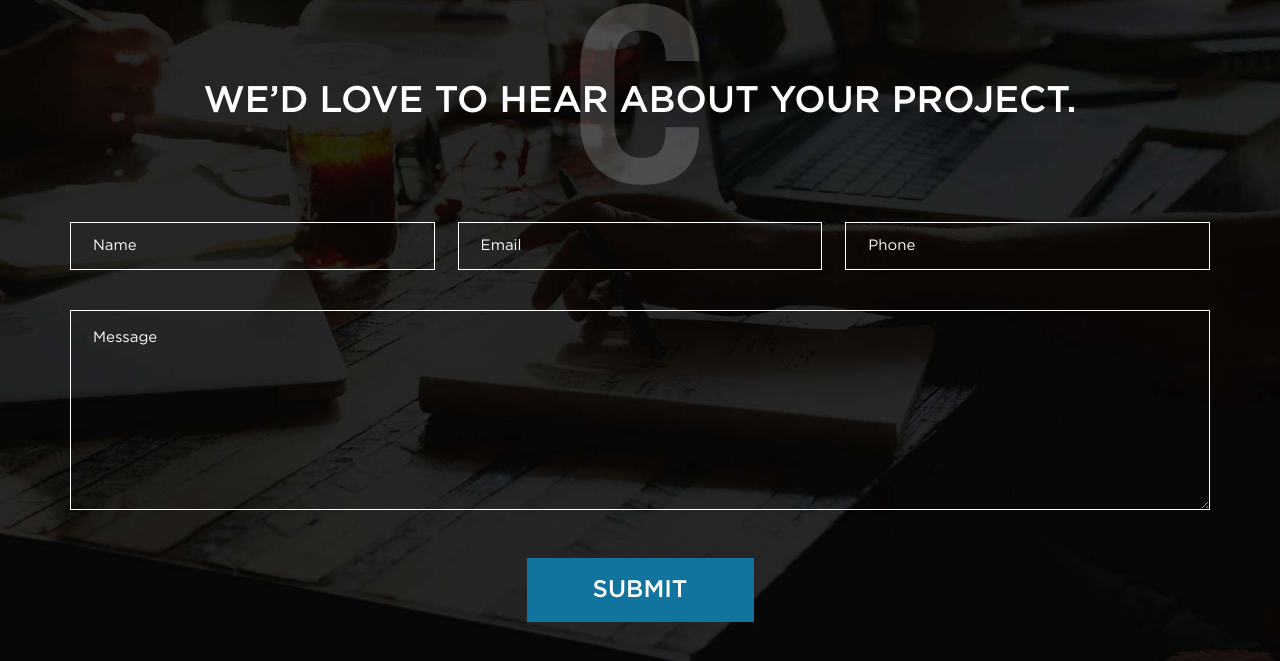
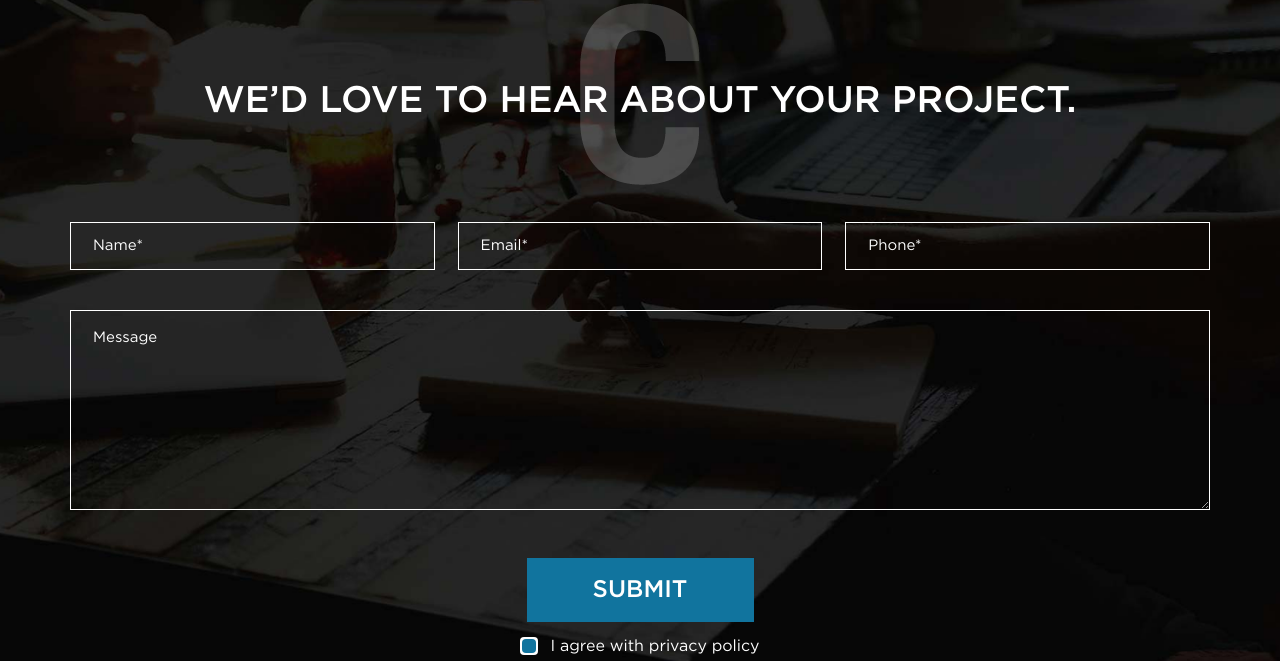
Before and after one commit to Chepotle/Digital-Agency, a plain HTML site: page index.html in a window 1280 px wide. Shown: the part 5785-6446 px from the top of the page. Drawn offline with nearby package versions, Linux system fonts and the light colour scheme; grey boxes are pictures that could not be loaded; files whose address does not match are found by name.

Commit message:
добавил чекбокс

```diff
--- a/index.html
+++ b/index.html
@@ -362,13 +362,19 @@
                 <h3 class="form_title">We’d love to hear about your project.</h3>
                 <form class="form_block" id="form">
                     <div class="form_item">
-                        <input type="text" name="" id="" class="form_name _req" placeholder="Name">
-                        <input type="text" name="" id="" class="form_email _req _email" placeholder="Email">
-                        <input type="text" name="" id="" class="form_phone _req" placeholder="Phone">
+                        <input type="text" required id="name" class="form_name _req" placeholder="Name*">
+                        <input type="text" required id="email" class="form_email _req _email" placeholder="Email*">
+                        <input type="text" required id="phone" class="form_phone _req" placeholder="Phone*">
                     </div>
                     <textarea name="" id="" cols="30" rows="10" class="form_message" placeholder="Message"></textarea>
                     <div class="form_button">
-                        <button class="form_submit">SUBMIT</button>
+                        <button type="submit" class="form_submit">SUBMIT</button>
+                    </div>
+                    <div class="form_checkbox">
+                        <input type="checkbox" checked id="check">
+                        <label for="check">
+                            <span>I agree with privacy policy</span>
+                        </label>
                     </div>
                 </form>
             </div>
@@ -387,6 +393,7 @@
     <script src="js//animations.js"></script>
     <script src="js//scroll.js"></script>
     <script src="js//burger.js"></script>
+    <script src="js//form.js"></script>
 </body>
 
 </html>
--- a/js/form.js
+++ b/js/form.js
@@ -23,7 +23,15 @@ document.addEventListener('DOMContentLoaded', function () {
         if (input.classList.contains('_email')) {
             if (emailTest(input)) {
                 formAddError(input);
-                error++
+                error++;
+            }
+        } else if (input.getAttribute('type') === 'checkbox' && input.checked === false) {
+            formAddError(input);
+            error++;
+        } else {
+            if (input.value === '') {
+                formAddError(input);
+                erorr++;
             }
         }
     }
--- a/scss/style.scss
+++ b/scss/style.scss
@@ -838,6 +838,73 @@ main {
     display: block;
 }
 
+.form {
+    &_item ._error {
+        box-shadow: 0 0 15px red;
+    }
+    &_checkbox{
+        display: flex;
+        align-items: center;
+        justify-content: center;
+        margin-top: 15px;
+        input {
+            display: none;
+            &:checked + label::after {
+                transform: scale(1);
+                -webkit-transform: scale(1);
+                -moz-transform: scale(1);
+                -ms-transform: scale(1);
+                -o-transform: scale(1);
+            }
+        }
+        label {
+            display: inline-flex;
+            align-items: center;
+            position: relative;
+            cursor: pointer;
+            font-size: 16px;
+            font-family: 'Gotham-Book';
+            span {
+                color: #fff;
+            }
+            &::before {
+                content: '';
+                width: 18px;
+                height: 18px;
+                background-color: #fff;
+                border-radius: 4px;
+                -webkit-border-radius: 4px;
+                -moz-border-radius: 4px;
+                -ms-border-radius: 4px;
+                -o-border-radius: 4px;
+                margin-right: 12px;
+            }
+            &::after {
+                content: '';
+                position: absolute;
+                top: 2px;
+                left: 2px;
+                height: 14px;
+                width: 14px;
+                background-color: #11749e;
+                border-radius: 4px;
+                -webkit-border-radius: 4px;
+                -moz-border-radius: 4px;
+                -ms-border-radius: 4px;
+                -o-border-radius: 4px;
+                transform: scale(0);
+                transition: .3s;
+                -webkit-transition: .3s;
+                -moz-transition: .3s;
+                -ms-transition: .3s;
+                -o-transition: .3s;
+            }
+        }
+    }
+}
+
+
+
 // Footer
 
 .footer {
```
Also changed, not shown: css/style.css.
